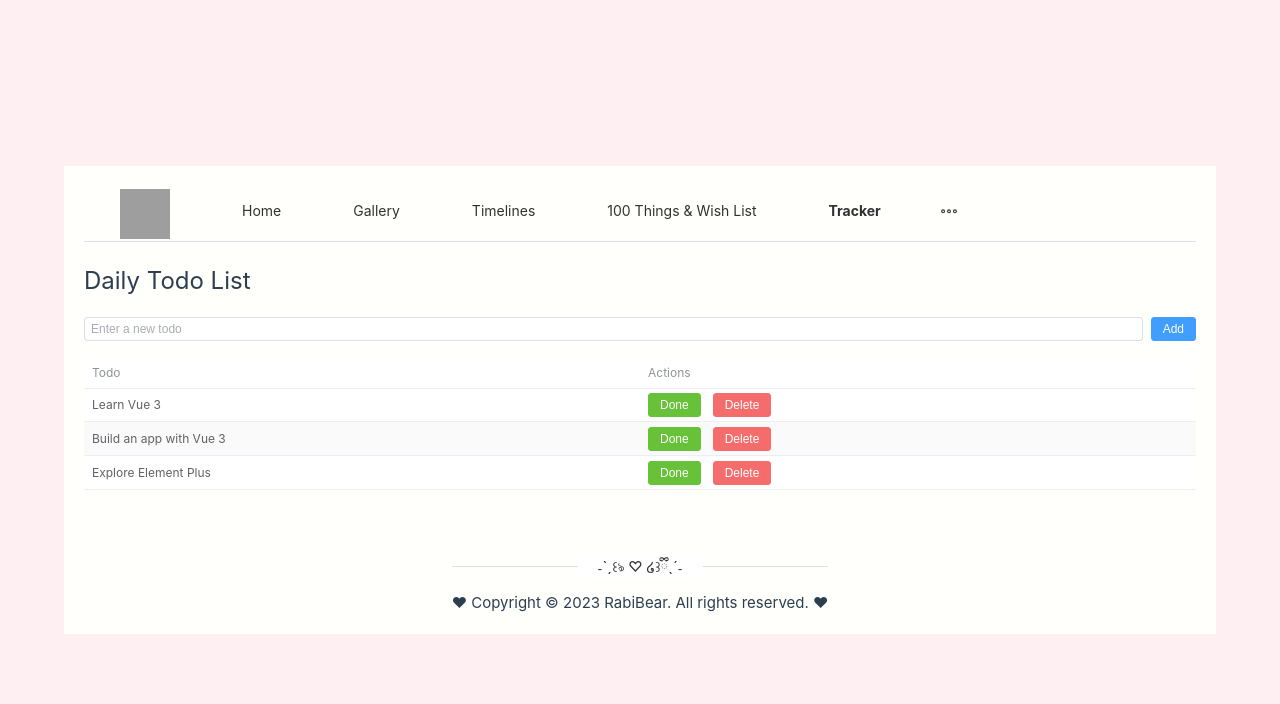
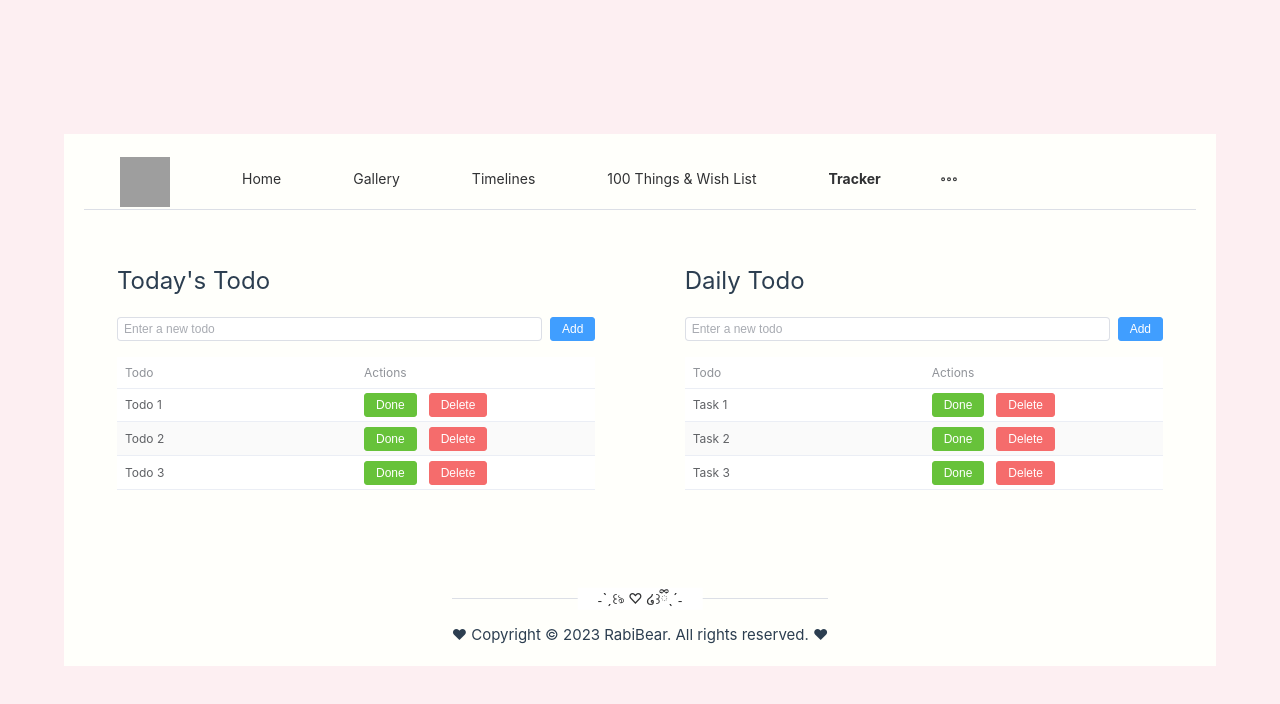
Before and after one commit to RabiRabiBear/RabiBear-Home-Web, a Vue app: page /tracker in a window 1280 px wide. Shown: the top 704 px of the page. Built offline with nearby package versions, Linux system fonts and the light colour scheme; grey boxes are pictures that could not be loaded; what vue-activity-calendar would draw is missing.

Commit message:
add daily and today todo list, rewrite todo to todo component

```diff
--- /dev/null
+++ b/src/views/TodoList.vue
@@ -0,0 +1,105 @@
+<!--
+ * @Author: Alchemistyui
+ * @Date: 2023-04-12
+ * @LastEditTime: 2023-04-12
+ * @FilePath: /RabiBear-Home-Web/src/views/TodoList.vue
+ * @Description:
+ *
+ * Copyright (c) 2023, All Rights Reserved.
+-->
+<template>
+      <div class="todo-list">
+        <!-- <h1>{{ title }}</h1> -->
+
+        <div style="display: flex; margin: 1rem auto;">
+          <el-input v-model="newTodo" placeholder="Enter a new todo" @keyup.enter="addTodo" size="small" maxlength="20">
+          </el-input>
+          <el-button type="primary" @click="addTodo" style="margin-left: 0.5rem;">Add</el-button>
+        </div>
+
+        <el-table :data="todos" stripe>
+          <el-table-column prop="text" label="Todo">
+            <template #default="{ row }">
+              <div :style="row.done ? 'text-decoration: line-through;' : ''">{{ row.text }}</div>
+            </template>
+          </el-table-column>
+          <el-table-column label="Actions">
+            <template #default="{ row }">
+              <el-button v-if="!row.done" type="success" @click="toggleDone(row)">Done</el-button>
+              <el-button v-else type="warning" @click="toggleDone(row)">Redo</el-button>
+              <el-button type="danger" @click="removeTodo(row)">Delete</el-button>
+            </template>
+          </el-table-column>
+        </el-table>
+
+      </div>
+
+</template>
+
+<script>
+import { ref } from 'vue'
+
+export default {
+  name: 'TodoList',
+  props: {
+    todos: {
+      type: Array,
+      required: true,
+    },
+  },
+  data() {
+    return {
+    //   todos: [
+    //     { id: 1, text: 'Learn Vue 3', done: false },
+    //     { id: 2, text: 'Build an app with Vue 3', done: false },
+    //     { id: 3, text: 'Explore Element Plus', done: false }
+    //   ],
+      newTodo: ''
+    }
+  },
+  methods: {
+    addTodo() {
+
+      // const newId = this.todos.length > 0 ? this.todos[this.todos.length - 1].id + 1 : 1
+      const maxId = Math.max(...this.todos.map(todo => todo.id));
+      this.todos.push({ id: maxId + 1, text: this.newTodo, done: false })
+      this.newTodo = ''
+      this.sortTodos()
+      console.log(this.todos[this.todos.length - 1].id, maxId + 1)
+    },
+    removeTodo(todo) {
+      this.todos = this.todos.filter(t => t.id !== todo.id)
+      this.sortTodos()
+      console.log(todo.id)
+    },
+    // markAsDone(todo) {
+    //   todo.done = true
+    //   this.todos.push(this.todos.splice(this.todos.indexOf(todo), 1)[0])
+    // },
+    // markAsRedo(todo) {
+    //   todo.done = false
+    //   this.todos.unshift(this.todos.splice(this.todos.indexOf(todo), 1)[0])
+    // },
+    toggleDone(todo) {
+      todo.done = !todo.done
+      this.sortTodos()
+      console.log(todo.id)
+    },
+    sortTodos() {
+      this.todos.sort((a, b) => {
+        if (a.done && !b.done) {
+          return 1
+        } else if (!a.done && b.done) {
+          return -1
+        } else {
+          return a.id - b.id
+        }
+      })
+    }
+  },
+  setup() {
+    const title = 'Daily Todo List'
+    return { title }
+  }
+}
+</script>
--- a/src/views/Tracker.vue
+++ b/src/views/Tracker.vue
@@ -1,7 +1,7 @@
 <!--
  * @Author: Alchemist
  * @Date: 2023-03-04
- * @LastEditTime: 2023-03-17
+ * @LastEditTime: 2023-04-12
  * @FilePath: /RabiBear-Home-Web/src/views/Tracker.vue
  * @Description:
  *
@@ -75,16 +75,12 @@ function addNewItem() {
 </script> -->
 
 
-<!--
- * @Author: Alchemist
- * @Date: 2023-03-17
- * @LastEditTime: 2023-03-17
- * @FilePath: /RabiBear-Home-Web/src/views/TodoApp.vue
- * @Description:
- *
- * Copyright (c) 2023, All Rights Reserved.
--->
-<template>
+<!-- ---------------------------------------- -->
+
+
+<!-- <template>
+  <el-row :gutter="2" justify="space-between" style="margin: 2em;">
+    <el-col :span="11">
       <div class="todo-list">
         <h1>{{ title }}</h1>
 
@@ -110,6 +106,35 @@ function addNewItem() {
         </el-table>
 
       </div>
+    </el-col>
+    <el-col :span="11">
+      <div class="todo-list">
+        <h1>{{ title }}</h1>
+
+        <div style="display: flex; margin: 1rem auto;">
+          <el-input v-model="newTodo" placeholder="Enter a new todo" @keyup.enter="addTodo" size="small" maxlength="20">
+          </el-input>
+          <el-button type="primary" @click="addTodo" style="margin-left: 0.5rem;">Add</el-button>
+        </div>
+
+        <el-table :data="todos" stripe>
+          <el-table-column prop="text" label="Todo">
+            <template #default="{ row }">
+              <div :style="row.done ? 'text-decoration: line-through;' : ''">{{ row.text }}</div>
+            </template>
+          </el-table-column>
+          <el-table-column label="Actions">
+            <template #default="{ row }">
+              <el-button v-if="!row.done" type="success" @click="toggleDone(row)">Done</el-button>
+              <el-button v-else type="warning" @click="toggleDone(row)">Redo</el-button>
+              <el-button type="danger" @click="removeTodo(row)">Delete</el-button>
+            </template>
+          </el-table-column>
+        </el-table>
+
+      </div>
+    </el-col>
+  </el-row>
 </template>
 
 <script>
@@ -132,10 +157,10 @@ export default {
 
       // const newId = this.todos.length > 0 ? this.todos[this.todos.length - 1].id + 1 : 1
       const maxId = Math.max(...this.todos.map(todo => todo.id));
-      this.todos.push({ id: maxId+1, text: this.newTodo, done: false })
+      this.todos.push({ id: maxId + 1, text: this.newTodo, done: false })
       this.newTodo = ''
       this.sortTodos()
-      console.log(this.todos[this.todos.length - 1].id, maxId+1)
+      console.log(this.todos[this.todos.length - 1].id, maxId + 1)
     },
     removeTodo(todo) {
       this.todos = this.todos.filter(t => t.id !== todo.id)
@@ -172,4 +197,40 @@ export default {
     return { title }
   }
 }
+</script> -->
+
+
+<template>
+  <div class="todo_list">
+    <el-row :gutter="2" justify="space-between" style="margin: 2em;">
+      <el-col :span="11">
+        <h2>Today's Todo</h2>
+        <todo-list :todos="list1" />
+      </el-col>
+      <el-col :span="11">
+        <h2>Daily Todo</h2>
+        <todo-list :todos="list2" />
+      </el-col>
+    </el-row>
+  </div>
+</template>
+
+<script>
+import TodoList from "./TodoList.vue";
+
+export default {
+  components: {
+    TodoList,
+  },
+  data() {
+    return {
+      list1: [{ text: "Todo 1", done: false },
+      { text: "Todo 2", done: false },
+      { text: "Todo 3", done: false },],
+      list2: [{ text: "Task 1", done: false },
+      { text: "Task 2", done: false },
+      { text: "Task 3", done: false },],
+    };
+  },
+};
 </script>
```
Also changed, not shown: src/views/Draft.vue (added, +9 -0 lines), src/views/TodoApp.vue (deleted, +0 -54 lines). Lines whose indentation alone changed are shown as unchanged.
